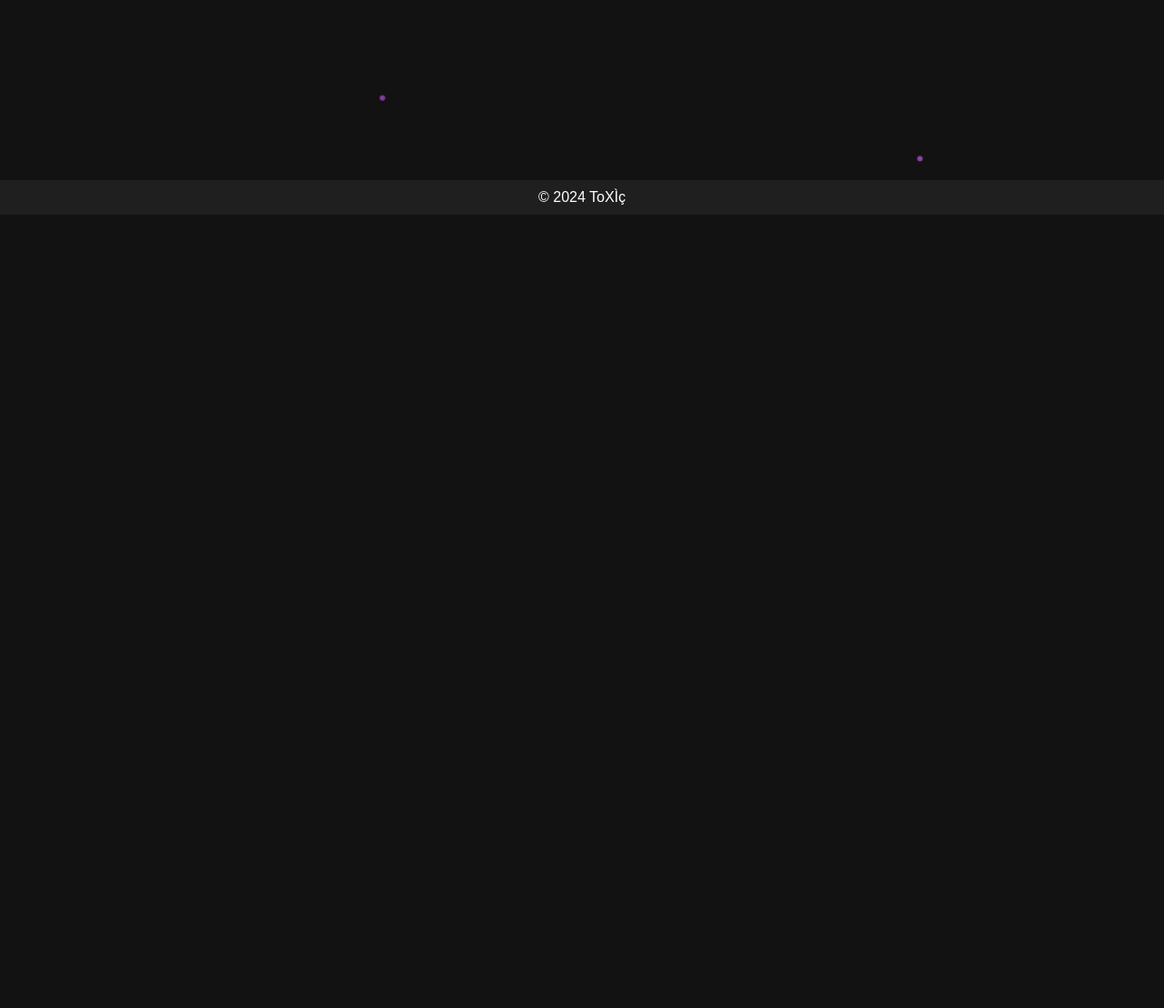
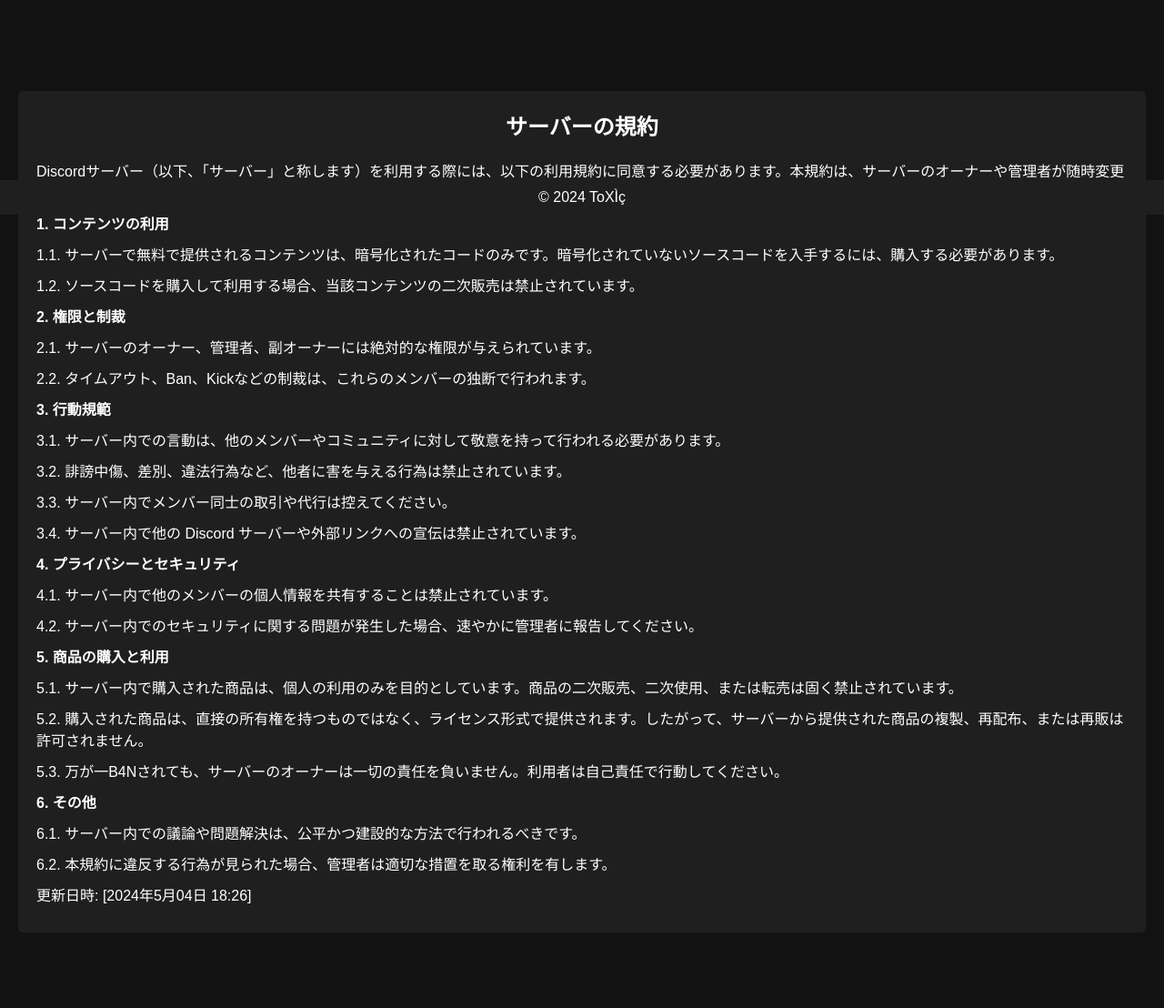
Before and after one commit to t0x1c112/toxic, a plain HTML site: page index.html in a window 1280 px wide. Shown: the part 564-1672 px from the top of the page at 91% size. Before the commit the page ends 800 px from the top, so only its background shows below. Drawn offline with Linux system fonts and the light colour scheme.

Commit message:
Add files via upload

```diff
--- a/index.html
+++ b/index.html
@@ -18,6 +18,8 @@
             background-color: #121212;
             color: #ffffff;
             overflow-x: hidden;
+            min-height: 100vh;
+            padding-bottom: 100px; /* Extra padding to allow for scrolling */
         }
 
         header {
@@ -67,10 +69,10 @@
             background-color: #1f1f1f;
             text-align: center;
             padding: 10px;
+            width: 100%;
+            z-index: 1;
             position: fixed;
-            width: 100%;
             bottom: 0;
-            z-index: 1;
         }
 
         .space {
@@ -101,6 +103,7 @@
             width: 20px;
             height: 20px;
             margin-right: 10px;
+            border-radius: 50%; /* Make the Discord icon circular */
         }
 
         /* Purple lights animation */
@@ -144,6 +147,29 @@
                 opacity: 0;
             }
         }
+
+        /* Add extra space for mobile and PC viewing */
+        #content {
+            padding-bottom: 100px; /* Adjust according to the height of the scrolling text */
+        }
+
+        /* Style for the terms section */
+        #terms {
+            background-color: #1f1f1f;
+            color: #ffffff;
+            padding: 20px;
+            margin-top: 20px;
+            border-radius: 5px;
+        }
+
+        #terms h2 {
+            margin-bottom: 20px;
+        }
+
+        #terms p {
+            margin-bottom: 10px;
+            text-align: left;
+        }
     </style>
 </head>
 <body>
@@ -172,6 +198,33 @@
                 <img src="discord-icon.jpg" alt="Discord Icon">
                 <p>t0x1c.112</p>
             </div>
+        </section>
+
+        <section id="terms">
+            <h2>サーバーの規約</h2>
+            <p>Discordサーバー（以下、「サーバー」と称します）を利用する際には、以下の利用規約に同意する必要があります。本規約は、サーバーのオーナーや管理者が随時変更できる場合がありますので、定期的に確認してください。</p>
+            <p><strong>1. コンテンツの利用</strong></p>
+            <p>1.1. サーバーで無料で提供されるコンテンツは、暗号化されたコードのみです。暗号化されていないソースコードを入手するには、購入する必要があります。</p>
+            <p>1.2. ソースコードを購入して利用する場合、当該コンテンツの二次販売は禁止されています。</p>
+            <p><strong>2. 権限と制裁</strong></p>
+            <p>2.1. サーバーのオーナー、管理者、副オーナーには絶対的な権限が与えられています。</p>
+            <p>2.2. タイムアウト、Ban、Kickなどの制裁は、これらのメンバーの独断で行われます。</p>
+            <p><strong>3. 行動規範</strong></p>
+            <p>3.1. サーバー内での言動は、他のメンバーやコミュニティに対して敬意を持って行われる必要があります。</p>
+            <p>3.2. 誹謗中傷、差別、違法行為など、他者に害を与える行為は禁止されています。</p>
+            <p>3.3. サーバー内でメンバー同士の取引や代行は控えてください。</p>
+            <p>3.4. サーバー内で他の Discord サーバーや外部リンクへの宣伝は禁止されています。</p>
+            <p><strong>4. プライバシーとセキュリティ</strong></p>
+            <p>4.1. サーバー内で他のメンバーの個人情報を共有することは禁止されています。</p>
+            <p>4.2. サーバー内でのセキュリティに関する問題が発生した場合、速やかに管理者に報告してください。</p>
+            <p><strong>5. 商品の購入と利用</strong></p>
+            <p>5.1. サーバー内で購入された商品は、個人の利用のみを目的としています。商品の二次販売、二次使用、または転売は固く禁止されています。</p>
+            <p>5.2. 購入された商品は、直接の所有権を持つものではなく、ライセンス形式で提供されます。したがって、サーバーから提供された商品の複製、再配布、または再販は許可されません。</p>
+            <p>5.3. 万が一B4Nされても、サーバーのオーナーは一切の責任を負いません。利用者は自己責任で行動してください。</p>
+            <p><strong>6. その他</strong></p>
+            <p>6.1. サーバー内での議論や問題解決は、公平かつ建設的な方法で行われるべきです。</p>
+            <p>6.2. 本規約に違反する行為が見られた場合、管理者は適切な措置を取る権利を有します。</p>
+            <p>更新日時: [2024年5月04日 18:26]</p>
         </section>
     </main>
     <footer>
```
